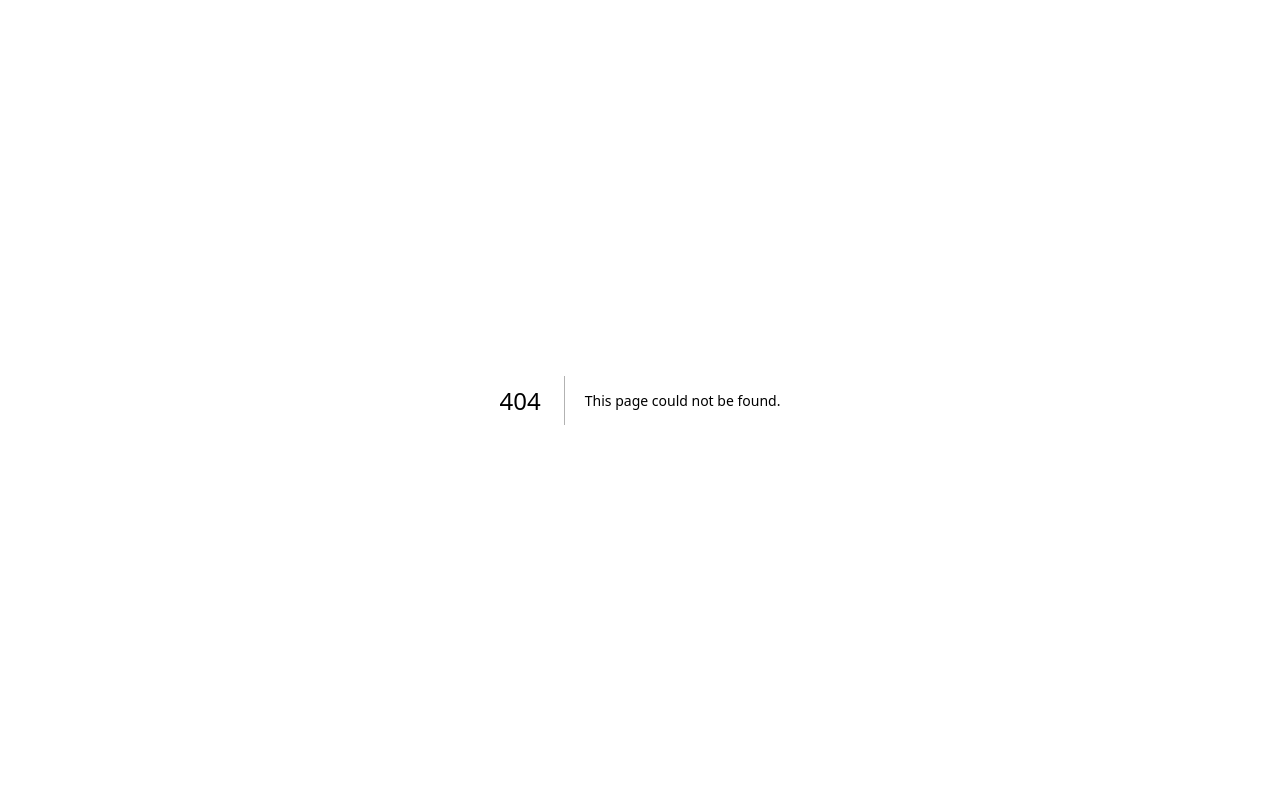
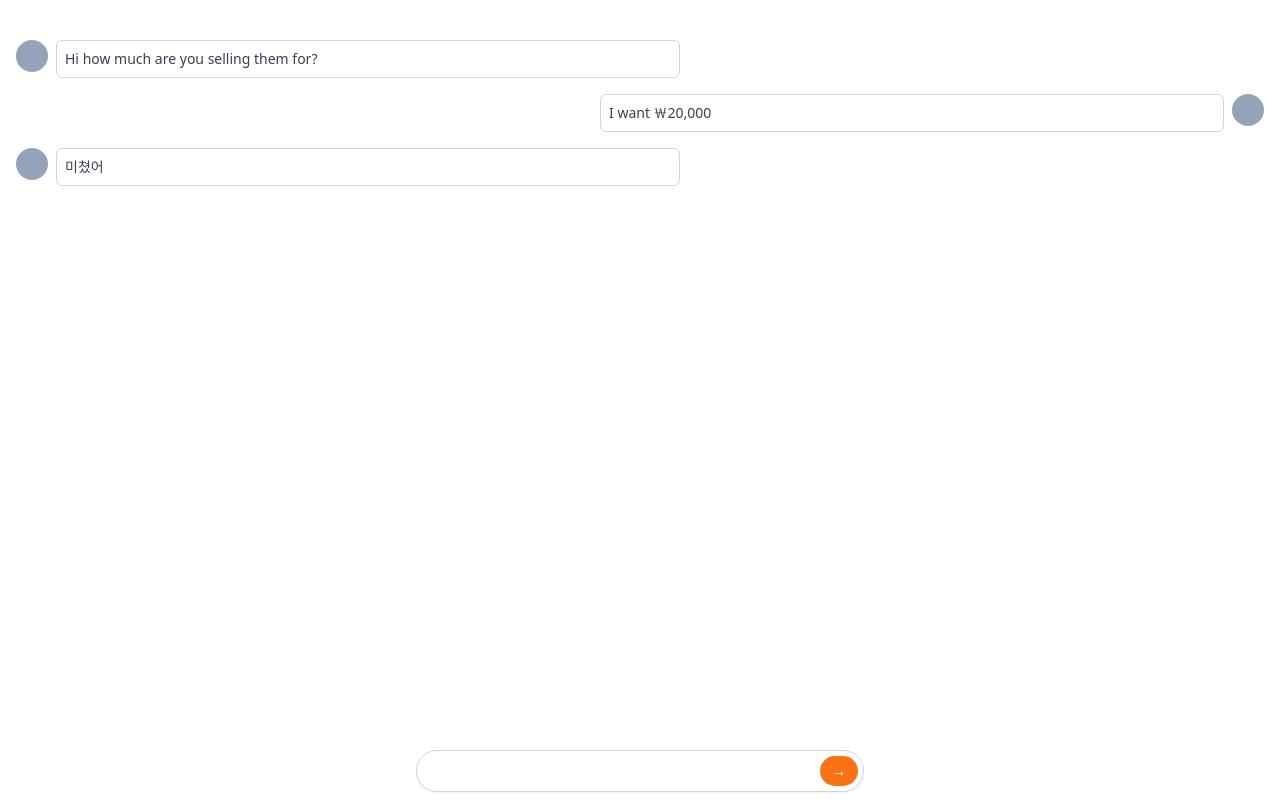
Before and after one commit to yhsol/spinach, a Next.js app: page /chats/1 in a window 1280 px wide. Before the commit this address had no page. Built offline with nearby package versions, Linux system fonts and the light colour scheme.

Commit message:
feat: Chat Detail

```diff
--- /dev/null
+++ b/pages/chats/[id].tsx
@@ -0,0 +1,41 @@
+import type { NextPage } from "next";
+
+const ChatDetail: NextPage = () => {
+  return (
+    <div className="py-10 pb-16 px-4 space-y-4">
+      <div className="flex items-start space-x-2">
+        <div className="w-8 h-8 rounded-full bg-slate-400" />
+        <div className="w-1/2 text-sm text-gray-700 p-2 border border-gray-300 rounded-md">
+          <p>Hi how much are you selling them for?</p>
+        </div>
+      </div>
+      <div className="flex flex-row-reverse items-start space-x-2 space-x-reverse">
+        <div className="w-8 h-8 rounded-full bg-slate-400" />
+        <div className="w-1/2 text-sm text-gray-700 p-2 border border-gray-300 rounded-md">
+          <p>I want ￦20,000</p>
+        </div>
+      </div>
+      <div className="flex  items-start space-x-2 ">
+        <div className="w-8 h-8 rounded-full bg-slate-400" />
+        <div className="w-1/2 text-sm text-gray-700 p-2 border border-gray-300 rounded-md">
+          <p>미쳤어</p>
+        </div>
+      </div>
+      <div className="fixed py-2 bg-white  bottom-0 inset-x-0">
+        <div className="flex relative max-w-md items-center  w-full mx-auto">
+          <input
+            type="text"
+            className="shadow-sm rounded-full w-full border-gray-300 focus:ring-orange-500 focus:outline-none pr-12 focus:border-orange-500"
+          />
+          <div className="absolute inset-y-0 flex py-1.5 pr-1.5 right-0">
+            <button className="flex focus:ring-2 focus:ring-offset-2 focus:ring-orange-500 items-center bg-orange-500 rounded-full px-3 hover:bg-orange-600 text-sm text-white">
+              &rarr;
+            </button>
+          </div>
+        </div>
+      </div>
+    </div>
+  );
+};
+
+export default ChatDetail;
```
Also changed, not shown: pages/chats/index.tsx (renamed from pages/chats.tsx).
